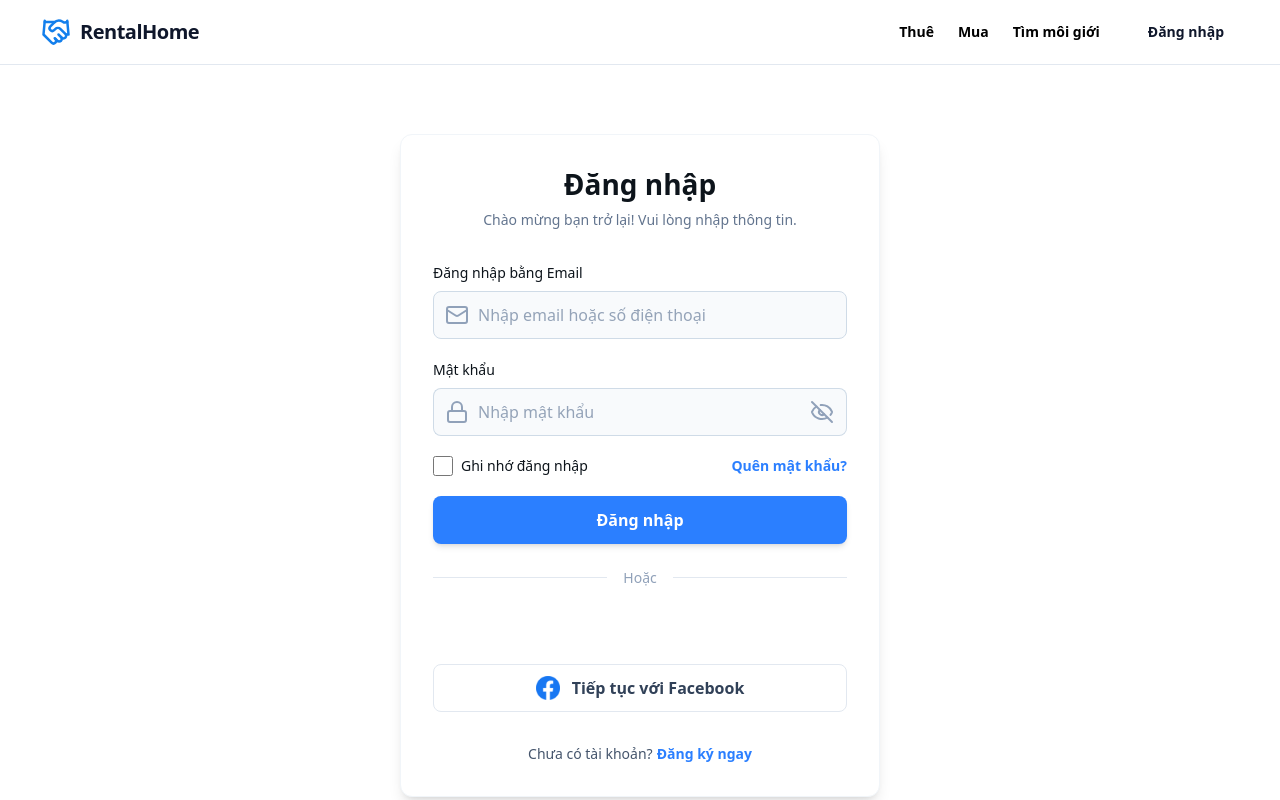
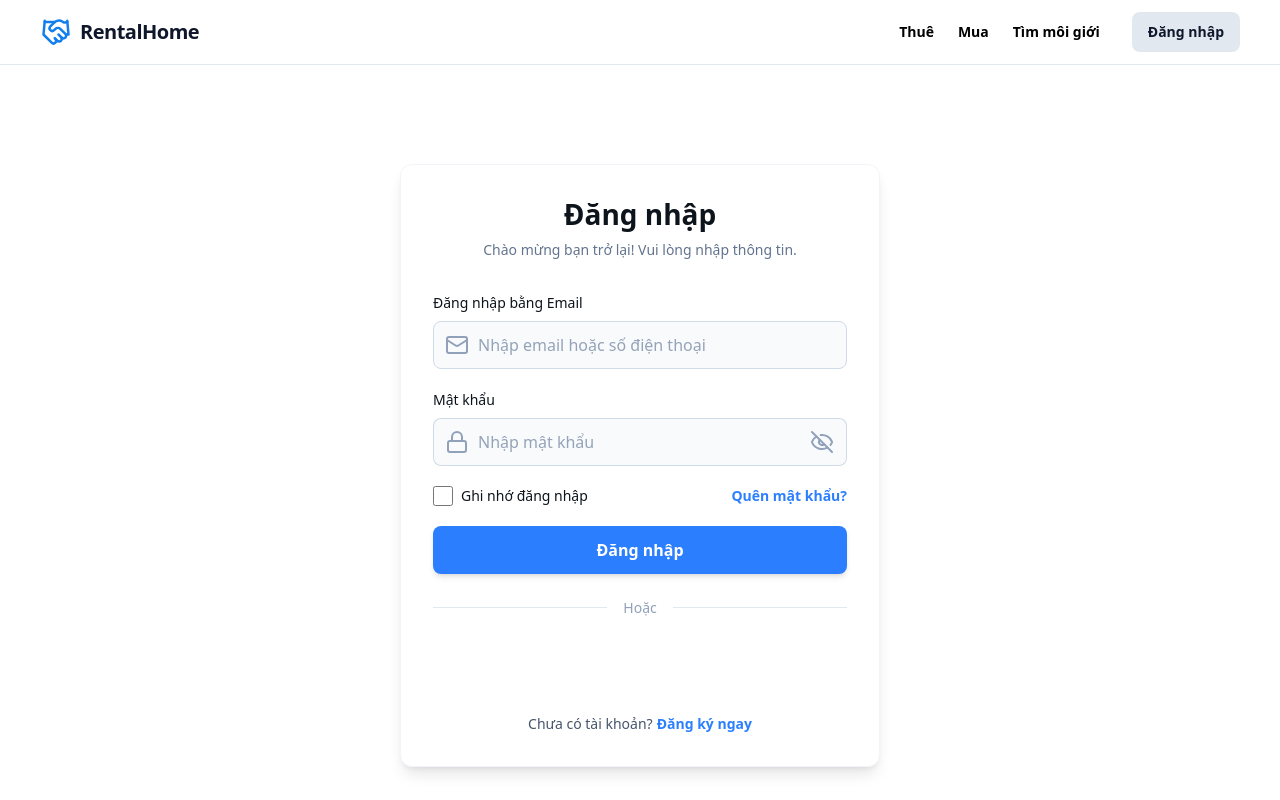
Before and after one commit to DaoDuck3008/FE-Rental-Listing-Platform, a Next.js app: page /login in a window 1280 px wide. Shown: the top 800 px of the page. Built offline with nearby package versions, Linux system fonts and the light colour scheme; no server answers.

Commit message:
Disable Login with Facebook button

```diff
--- a/app/(auth)/login/page.tsx
+++ b/app/(auth)/login/page.tsx
@@ -169,10 +169,10 @@ export default function LoginPage() {
                 <span>Tiếp tục với Google</span>
               </button> */}
               <GoogleLoginButton />
-              <button className="w-full flex items-center cursor-pointer justify-center gap-3 bg-white  border border-slate-200  hover:bg-slate-50  text-slate-700 font-bold py-3 px-4 rounded-lg transition-all duration-200 h-12">
+              {/* <button className="w-full flex items-center cursor-pointer justify-center gap-3 bg-white  border border-slate-200  hover:bg-slate-50  text-slate-700 font-bold py-3 px-4 rounded-lg transition-all duration-200 h-12">
                 <img className="w-6 h-6" src="/FacebookLogo.png" />
                 <span>Tiếp tục với Facebook</span>
-              </button>
+              </button> */}
             </div>
             <div className="mt-8 text-center">
               <p className="text-slate-600  text-sm">
--- a/app/(auth)/register/page.tsx
+++ b/app/(auth)/register/page.tsx
@@ -121,10 +121,10 @@ export default function RegisterPage() {
               <span>Tiếp tục với Google</span>
             </button> */}
             <GoogleLoginButton />
-            <button className="w-full flex items-center justify-center cursor-pointer gap-3 bg-white  border border-slate-200  hover:bg-slate-50  text-slate-700 font-bold py-3 px-4 rounded-lg transition-all duration-200 h-12">
+            {/* <button className="w-full flex items-center justify-center cursor-pointer gap-3 bg-white  border border-slate-200  hover:bg-slate-50  text-slate-700 font-bold py-3 px-4 rounded-lg transition-all duration-200 h-12">
               <img className="w-6 h-6" src="/FacebookLogo.png" />
               <span>Tiếp tục với Facebook</span>
-            </button>
+            </button> */}
           </div>
           <div className="relative flex py-8 items-center">
             <div className="grow border-t border-slate-200 "></div>
--- a/components/layout/header.tsx
+++ b/components/layout/header.tsx
@@ -49,7 +49,7 @@ export default function AppHeader() {
             {!user ? (
               <Link
                 href="/login"
-                className="flex items-center justify-center rounded-lg h-10 px-4 bg-transparent hover:bg-slate-200 text-slate-900 text-sm font-bold transition-colors"
+                className="flex items-center justify-center rounded-lg h-10 px-4 bg-slate-200 hover:bg-slate-300 text-slate-900 text-sm font-bold transition-colors"
               >
                 Đăng nhập
               </Link>
```
